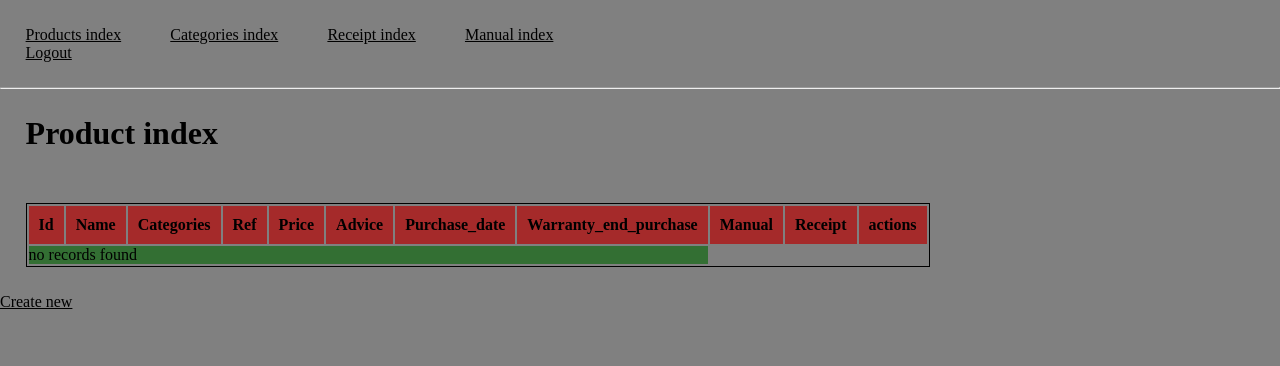
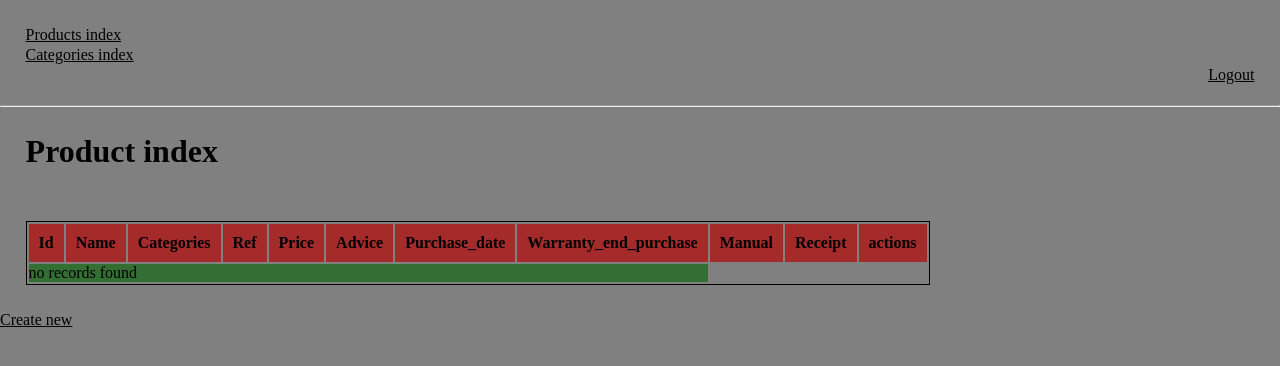
Before and after one commit to Gin-is-not-real/form_dashboard_symfony, a Symfony app: template templates/product/index.html.twig in a window 1280 px wide. Shown: the top 366 px of the page. Run offline with Twig, Linux system fonts and the light colour scheme; the template is opened without the code that fills it, so the values that code supplies are empty; some libraries are stand-ins or nearby versions.

Commit message:
minors arrangments on templates and links

```diff
--- a/public/css/style.css
+++ b/public/css/style.css
@@ -19,8 +19,12 @@ li {
 }
 
 nav ul {
-    display: flex;
+    display: grid;
     gap: 4%;
+}
+
+#li-logout {
+    justify-self: right;
 }
 
 table {
--- a/src/Controller/ProductController.php
+++ b/src/Controller/ProductController.php
@@ -13,7 +13,6 @@ use Symfony\Component\Routing\Annotation\Route;
 
 use App\Entity\Manual;
 use App\Entity\Receipt;
-
 
 /**
  * @Route("/product")
@@ -50,7 +49,7 @@ class ProductController extends AbstractController
                 // $filename = md5(uniqid()) . '.' . $manual->guessExtension();
                 $filename = $manual->getClientOriginalName();
                 $ext = pathinfo($filename, PATHINFO_EXTENSION);
-                if(strtolower($ext) == 'pdf') {
+                if(strtolower($ext) == 'pdf' || strtolower($ext) == 'png' || strtolower($ext) == 'jpg' || strtolower($ext) == 'gif') {
                     //On copie le fichier dans le dossier uploads
                     $manual->move(
                         $this->getParameter('upload_directory'),
--- a/src/Form/ProductType.php
+++ b/src/Form/ProductType.php
@@ -8,7 +8,6 @@ use Symfony\Component\Form\FormBuilderInterface;
 use Symfony\Component\OptionsResolver\OptionsResolver;
 
 use Symfony\Component\Form\Extension\Core\Type\TextareaType;
-
 use Symfony\Component\Form\Extension\Core\Type\FileType;
 
 class ProductType extends AbstractType
--- a/src/Security/LoginAuthenticator.php
+++ b/src/Security/LoginAuthenticator.php
@@ -49,11 +49,7 @@ class LoginAuthenticator extends AbstractLoginFormAuthenticator
         if ($targetPath = $this->getTargetPath($request->getSession(), $firewallName)) {
             return new RedirectResponse($targetPath);
         }
-
-        // For example:
-        //return new RedirectResponse($this->urlGenerator->generate('some_route'));
-        return new RedirectResponse($this->urlGenerator->generate('app_login'));
-        // throw new \Exception('TODO: provide a valid redirect inside '.__FILE__);
+        return new RedirectResponse($this->urlGenerator->generate('product_index'));
     }
 
     protected function getLoginUrl(Request $request): string
--- a/templates/base.html.twig
+++ b/templates/base.html.twig
@@ -24,14 +24,15 @@
                 <ul>
                     <li><a href="{{ path('product_index') }}">Products index</a></li>
                     <li><a href="{{ path('category_index') }}">Categories index</a></li>
-                    <li><a href="{{ path('receipt_index') }}">Receipt index</a></li>
-                    <li><a href="{{ path('manual_index') }}">Manual index</a></li>
+                    {# <li><a href="{{ path('receipt_index') }}">Receipt index</a></li> #}
+                    {# <li><a href="{{ path('manual_index') }}">Manual index</a></li> #}
+
+                    <li id="li-logout"><a href="{{ path('app_logout') }}">Logout</a></li>
                 </ul>
+
             </nav>
 
-            <div>
-                <a href="{{ path('app_logout') }}">Logout</a>
-            </div>
+
         </header>
 
 <hr>
--- a/templates/category/index.html.twig
+++ b/templates/category/index.html.twig
@@ -18,9 +18,12 @@
             <tr>
                 <td>{{ category.id }}</td>
                 <td>{{ category.name }}</td>
-                <td>
+                <td class="td-actions">
                     <a href="{{ path('category_show', {'id': category.id}) }}">show</a>
                     <a href="{{ path('category_edit', {'id': category.id}) }}">edit</a>
+
+                    {{ include('category/_delete_form.html.twig') }}
+
                 </td>
             </tr>
         {% else %}
--- a/templates/manual/index.html.twig
+++ b/templates/manual/index.html.twig
@@ -18,9 +18,11 @@
             <tr>
                 <td>{{ manual.id }}</td>
                 <td>{{ manual.name }}</td>
-                <td>
+                <td class="td-actions">
                     <a href="{{ path('manual_show', {'id': manual.id}) }}">show</a>
                     <a href="{{ path('manual_edit', {'id': manual.id}) }}">edit</a>
+
+                    {{ include('manual/_delete_form.html.twig') }}
                 </td>
             </tr>
         {% else %}
--- a/templates/product/_form.html.twig
+++ b/templates/product/_form.html.twig
@@ -1,5 +1,3 @@
-
-
 {{ form_start(form) }}
     {{ form_widget(form) }}
 
--- a/templates/product/index.html.twig
+++ b/templates/product/index.html.twig
@@ -5,9 +5,9 @@
 {% block body %}
 
     <h1>Product index</h1>
-        {% if error is defined %}
+        {# {% if error is defined %}
         <div>ERROR: {{ error }} </div>
-    {% endif %}
+        {% endif %} #}
 
     <table class="table">
         <thead>
@@ -54,13 +54,16 @@
                 {# <td>{{ product.receipt }}</td> #}
                 <td>
                     {% if product.receipt != null %}
-                        <a href="{{ asset('uploads/' ~  product.receipt.name ) }}" onclick="window.open(this.href); return false;">{{ product.receipt.name }}</a>
+                        <a href="{{ asset('uploads/' ~  product.receipt.name ) }}" onclick="window.open(this.href); return false;">
+                            <img src="{{ asset('uploads/' ~  product.receipt.name ) }}" alt="" width="50px" height="auto" >
+                        </a>
                     {% endif %}
                 </td>
 
-                <td>
+                <td class="td-actions">
                     <a href="{{ path('product_show', {'id': product.id}) }}">show</a>
                     <a href="{{ path('product_edit', {'id': product.id}) }}">edit</a>
+                    {{ include('product/_delete_form.html.twig') }}
                 </td>
             </tr>
         {% else %}
--- a/templates/security/login.html.twig
+++ b/templates/security/login.html.twig
@@ -8,11 +8,11 @@
         <div class="alert alert-danger">{{ error.messageKey|trans(error.messageData, 'security') }}</div>
     {% endif %}
 
-    {% if app.user %}
+    {# {% if app.user %}
         <div class="mb-3">
             You are logged in as {{ app.user.username }}, <a href="{{ path('app_logout') }}">Logout</a>
         </div>
-    {% endif %}
+    {% endif %} #}
 
     <h1 class="h3 mb-3 font-weight-normal">Please sign in</h1>
     <label for="inputEmail">Email</label>
```
Also changed, not shown: templates/product/show.html.twig (+10 -4 lines), templates/receipt/index.html.twig (+6 -1 lines), public/uploads/fakemanual.png (added), public/uploads/get-header.png (added), public/uploads/receipt.jpg (added), public/uploads/receipt1.png (added), public/uploads/receipt2.gif (added), public/uploads/receipt3.jpg (added), 1 other file.
